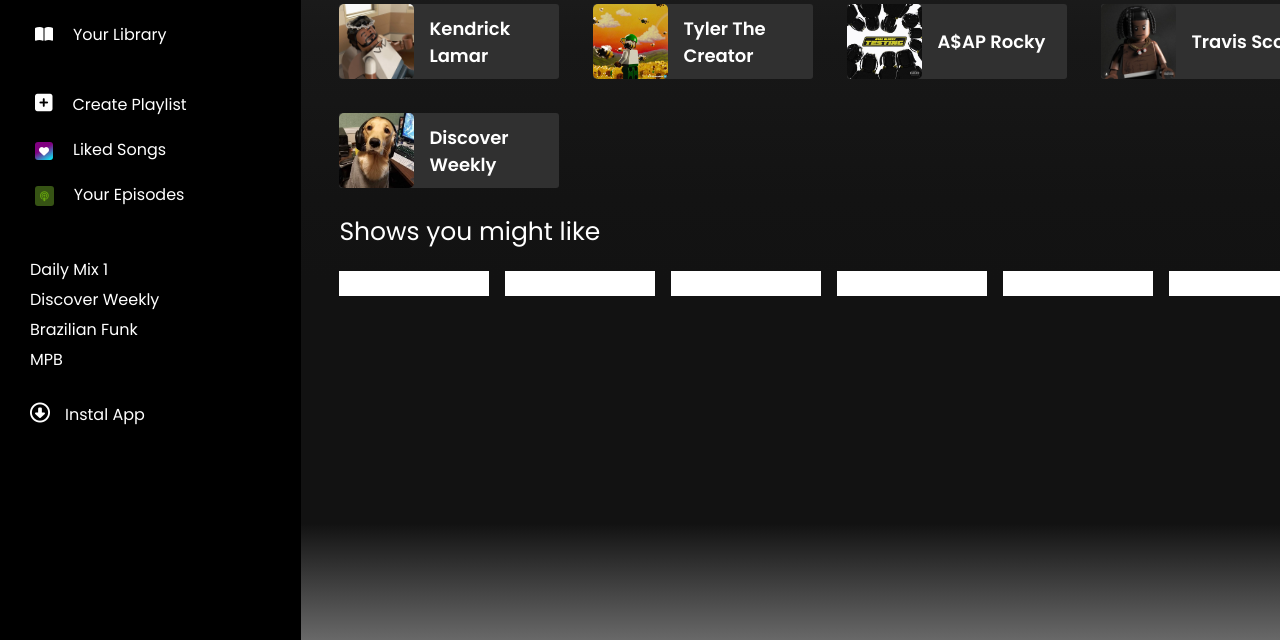
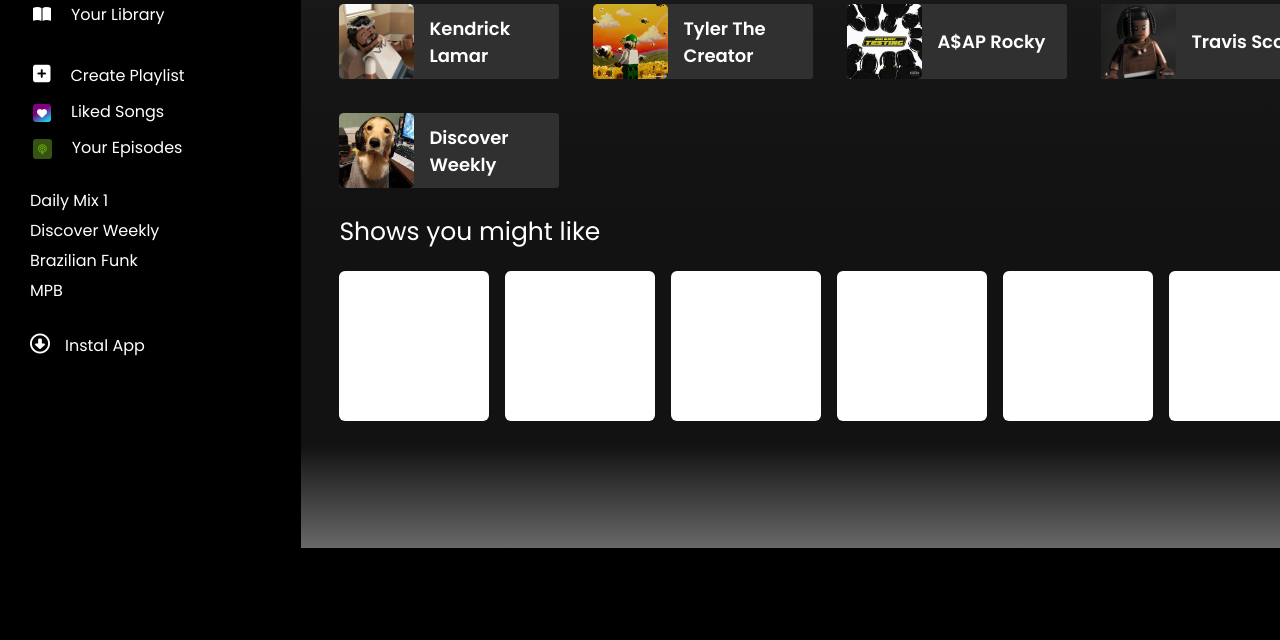
Before and after one commit to sicsee/Spotify-Web, a plain HTML site: page index.html in a window 1280 px wide. Shown: the part 160-800 px from the top of the page. Drawn offline with Linux system fonts and the light colour scheme.

Commit message:
modified:   assets/styles/home.css 	modified:   assets/styles/leftbar.css 	modified:   assets/styles/player.css  modified:   index.html

```diff
--- a/assets/styles/home.css
+++ b/assets/styles/home.css
@@ -7,6 +7,7 @@
   width: 100%;
   background: linear-gradient(180deg, #222 0%, #1F1F1F 11.64%, #171717 25.66%, #161616 32.94%, #151515 35.98%, #131313 44.89%, #121212 55.22%, #121212 75.34%, #121212 85.45%, rgba(18, 18, 18, 0.637) 100%);
   color: white;
+  height: calc(100vh - 92px);
 }
 #hometop {
   display: flex;
@@ -146,4 +147,6 @@
 
 .grid-item2 {
   background-color: white;
+  height: 150px;
+  border-radius: 6px;
 }
--- a/assets/styles/leftbar.css
+++ b/assets/styles/leftbar.css
@@ -1,7 +1,7 @@
 #leftbar {
   background: #000000;
   width: 301px;
-  height: 100vh;
+  height: calc(100vh - 92px);
   color: white;
   padding: 20px 30px;
   align-items: center;
@@ -27,9 +27,9 @@
 }
 
 #list-left1 li {
-  margin-bottom: 10px;
-  padding: 5px;
+  margin-bottom: 5px;
   border-radius: 6px;
+  padding: 3px;
   width: 250px;
   background-color: rgba(40, 40, 40, 0);
   transition: all .3s ease;
@@ -50,7 +50,7 @@
   cursor: pointer;
 }
 #list-left2 {
-  margin-top: 45px;
+  margin-top: 25px;
 }
 
 .fa-square-plus {
--- a/assets/styles/player.css
+++ b/assets/styles/player.css
@@ -0,0 +1,6 @@
+#player {
+  width: 100%;
+  height: 92px;
+  position: fixed;
+  background-color: #000;
+}
```
Also changed, not shown: index.html (+1 -0 lines).
